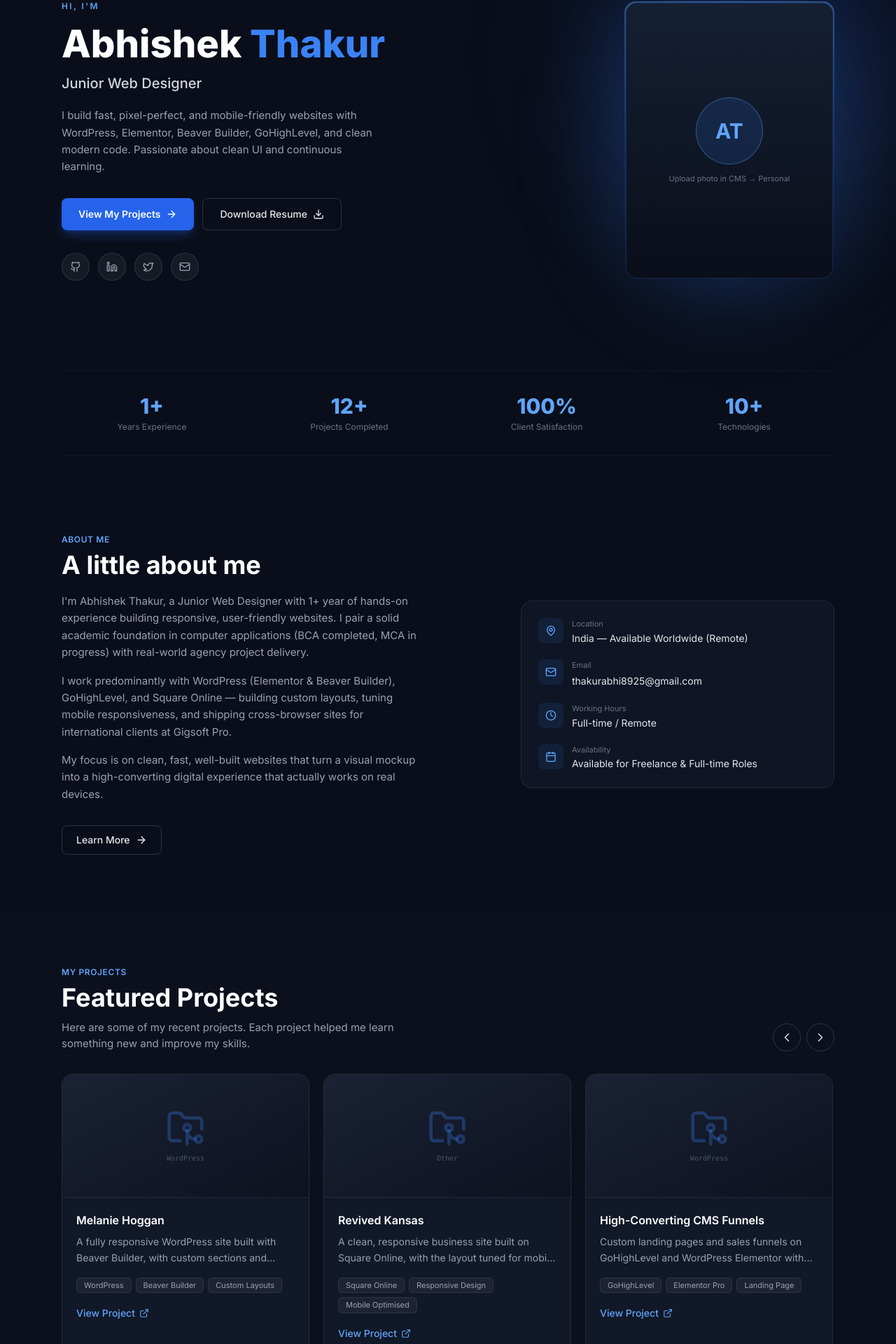
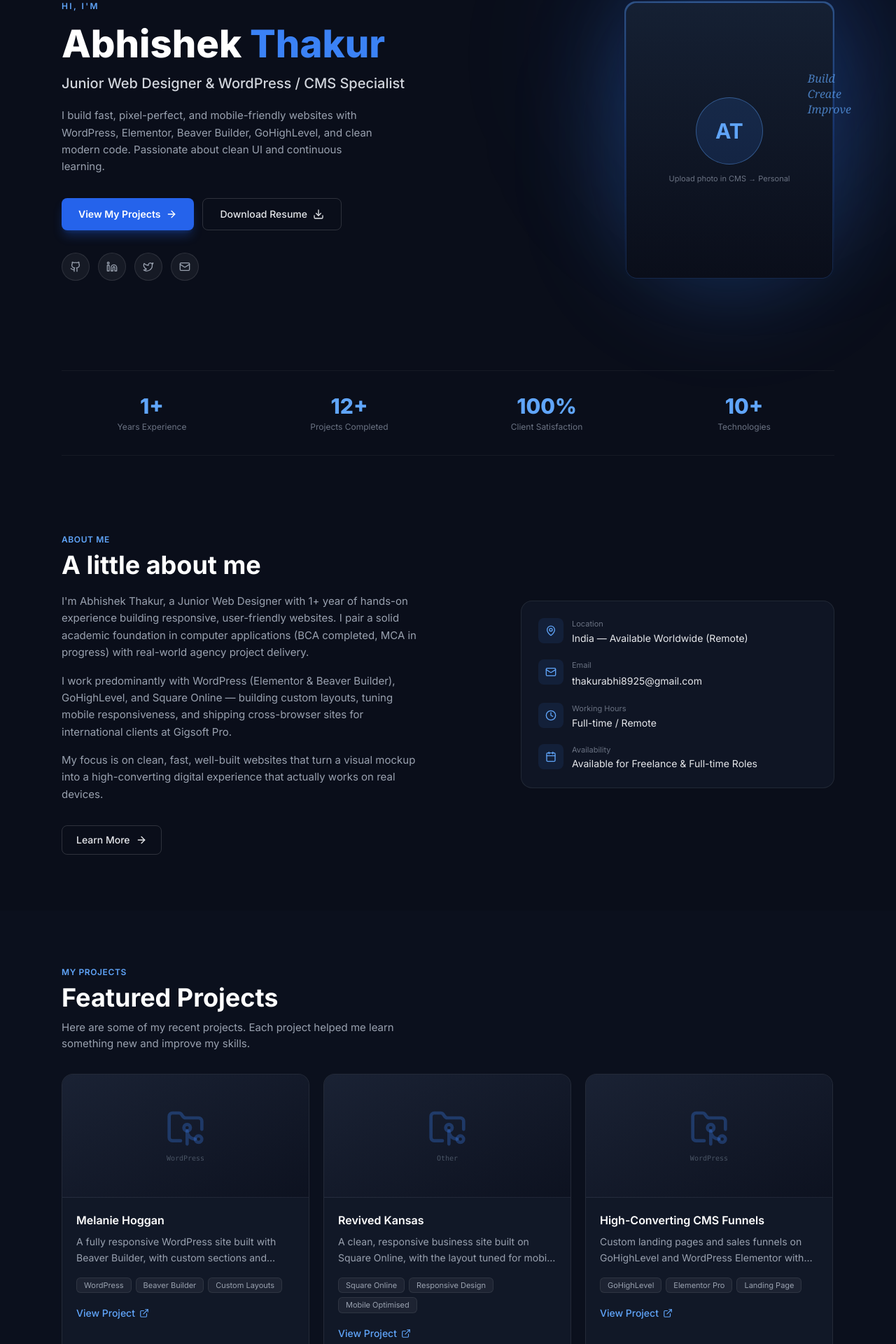
Before and after one commit to abhi-thakur01/portfolio, a React (Vite) app: page / in a window 1280 px wide. Shown: the part 167-2087 px from the top of the page at 70% size. Built offline with nearby package versions, Linux system fonts and the light colour scheme.

Commit message:
Full audit fixes: restore side text, remove dummy project, SEO, safe content defaults

```diff
--- a/content/personal.json
+++ b/content/personal.json
@@ -1,6 +1,6 @@
 {
   "name": "Abhishek Thakur",
-  "role": "Junior Web Designer",
+  "role": "Junior Web Designer & WordPress / CMS Specialist",
   "bio": "I build fast, pixel-perfect, and mobile-friendly websites with WordPress, Elementor, Beaver Builder, GoHighLevel, and clean modern code. Passionate about clean UI and continuous learning.",
   "email": "thakurabhi8925@gmail.com",
   "phone": "+91 82192 88267",
@@ -13,26 +13,14 @@
   "resumeUrl": "#",
   "photo": "",
   "greeting": "Hi, I'm",
-  "photoSideText": [],
+  "photoSideText": ["Build", "Create", "Improve"],
   "ctaPrimary": "View My Projects",
   "ctaSecondary": "Download Resume",
   "stats": [
-    {
-      "value": "1+",
-      "label": "Years Experience"
-    },
-    {
-      "value": "12+",
-      "label": "Projects Completed"
-    },
-    {
-      "value": "100%",
-      "label": "Client Satisfaction"
-    },
-    {
-      "value": "10+",
-      "label": "Technologies"
-    }
+    { "value": "1+", "label": "Years Experience" },
+    { "value": "12+", "label": "Projects Completed" },
+    { "value": "100%", "label": "Client Satisfaction" },
+    { "value": "10+", "label": "Technologies" }
   ],
   "agency": {
     "role": "Junior Web Designer",
--- a/content/projects.json
+++ b/content/projects.json
@@ -4,11 +4,7 @@
       "id": "melanie-hoggan",
       "title": "Melanie Hoggan",
       "description": "A fully responsive WordPress site built with Beaver Builder, with custom sections and layouts aimed at better engagement — a polished result for an international client.",
-      "tags": [
-        "WordPress",
-        "Beaver Builder",
-        "Custom Layouts"
-      ],
+      "tags": ["WordPress", "Beaver Builder", "Custom Layouts"],
       "category": "WordPress",
       "image": "",
       "link": "https://melaniehoggan.com/"
@@ -17,11 +13,7 @@
       "id": "revived-kansas",
       "title": "Revived Kansas",
       "description": "A clean, responsive business site built on Square Online, with the layout tuned for mobile users. Delivered as client work at Gigsoft Pro.",
-      "tags": [
-        "Square Online",
-        "Responsive Design",
-        "Mobile Optimised"
-      ],
+      "tags": ["Square Online", "Responsive Design", "Mobile Optimised"],
       "category": "Other",
       "image": "",
       "link": "https://www.revivedkansas.info/"
@@ -30,27 +22,10 @@
       "id": "gohighlevel-funnels",
       "title": "High-Converting CMS Funnels",
       "description": "Custom landing pages and sales funnels on GoHighLevel and WordPress Elementor with multi-step lead capture and crisp visual hierarchy.",
-      "tags": [
-        "GoHighLevel",
-        "Elementor Pro",
-        "Landing Page"
-      ],
+      "tags": ["GoHighLevel", "Elementor Pro", "Landing Page"],
       "category": "WordPress",
       "image": "",
       "link": "#contact"
-    },
-    {
-      "id": "new-1789110988237",
-      "title": "New Project",
-      "description": "A fully responsive WordPress site built with Beaver Builder, with custom sections and layouts aimed at better engagement — a polished result for an international client.",
-      "tags": [
-        "WordPress",
-        "Beaver Builder",
-        "Custom Layouts"
-      ],
-      "category": "WordPress",
-      "image": "",
-      "link": "https://melaniehoggan.com/"
     }
   ]
 }
--- a/index.html
+++ b/index.html
@@ -3,8 +3,8 @@
   <head>
     <meta charset="UTF-8" />
     <meta name="viewport" content="width=device-width, initial-scale=1.0" />
-    <title>Abhishek Thakur — Frontend Developer</title>
-    <meta name="description" content="Abhishek Thakur — Frontend Developer building responsive web apps with React, JavaScript, and Tailwind CSS." />
+    <title>Abhishek Thakur — Junior Web Designer | WordPress & CMS</title>
+    <meta name="description" content="Abhishek Thakur — Junior Web Designer specializing in WordPress, Elementor, Beaver Builder, GoHighLevel and responsive websites." />
     <meta name="author" content="Abhishek Thakur" />
     <meta name="robots" content="index, follow" />
     <link rel="canonical" href="https://portfolio-delta-flax-28.vercel.app/" />
@@ -13,8 +13,8 @@
 
     <meta property="og:type" content="website" />
     <meta property="og:url" content="https://portfolio-delta-flax-28.vercel.app/" />
-    <meta property="og:title" content="Abhishek Thakur — Frontend Developer" />
-    <meta property="og:description" content="Frontend Developer building modern, responsive web applications with React, JavaScript and Tailwind CSS." />
+    <meta property="og:title" content="Abhishek Thakur — Junior Web Designer | WordPress & CMS" />
+    <meta property="og:description" content="Junior Web Designer specializing in WordPress, Elementor, Beaver Builder, GoHighLevel and responsive websites." />
     <meta property="og:image" content="https://portfolio-delta-flax-28.vercel.app/og-image.png" />
 
     <link rel="preconnect" href="https://fonts.googleapis.com" />
--- a/src/components/Projects.jsx
+++ b/src/components/Projects.jsx
@@ -6,6 +6,7 @@ export function Projects() {
   const trackRef = useRef(null);
   const [canScroll, setCanScroll] = useState(false);
   const drag = useRef({ active: false, startX: 0, scrollLeft: 0, moved: false });
+  const list = Array.isArray(projects) ? projects : [];
 
   const updateScrollState = () => {
     const el = trackRef.current;
@@ -17,7 +18,7 @@ export function Projects() {
     updateScrollState();
     window.addEventListener("resize", updateScrollState);
     return () => window.removeEventListener("resize", updateScrollState);
-  }, [projects]);
+  }, [list.length]);
 
   const scrollByCard = (dir) => {
     const el = trackRef.current;
@@ -74,7 +75,7 @@ export function Projects() {
             </p>
           </div>
 
-          {projects.length > 3 && (
+          {list.length > 3 && (
             <div className="flex items-center gap-2 shrink-0">
               <button
                 type="button"
@@ -106,7 +107,7 @@ export function Projects() {
           className="flex gap-5 overflow-x-auto pb-3 cursor-grab scroll-smooth snap-x snap-mandatory [-ms-overflow-style:none] [scrollbar-width:none] [&::-webkit-scrollbar]:hidden active:cursor-grabbing"
           style={{ WebkitOverflowScrolling: "touch", touchAction: "pan-x" }}
         >
-          {projects.map((project) => (
+          {list.map((project) => (
             <article
               key={project.id}
               data-project-card
@@ -137,7 +138,7 @@ export function Projects() {
                 </p>
 
                 <div className="flex flex-wrap gap-1.5 mb-4">
-                  {project.tags.map((tag) => (
+                  {(project.tags || []).map((tag) => (
                     <span
                       key={tag}
                       className="px-2.5 py-0.5 rounded-md bg-white/5 border border-white/8 text-[11px] text-gray-400"
@@ -148,7 +149,7 @@ export function Projects() {
                 </div>
 
                 <a
-                  href={project.link}
+                  href={project.link || "#"}
                   target={project.link?.startsWith("http") ? "_blank" : undefined}
                   rel="noreferrer"
                   onClick={(e) => {
@@ -167,7 +168,7 @@ export function Projects() {
           ))}
         </div>
 
-        {canScroll && projects.length > 3 && (
+        {canScroll && list.length > 3 && (
           <p className="text-[11px] text-gray-600 mt-3">Drag, swipe, or use arrows to browse more</p>
         )}
       </div>
--- a/src/data/content.js
+++ b/src/data/content.js
@@ -5,10 +5,65 @@ import skillsJson from "../../content/skills.json";
 import experienceJson from "../../content/experience.json";
 import navJson from "../../content/nav.json";
 
-export const personal = personalJson;
-export const about = aboutJson;
-export const projects = projectsJson.items;
-export const skillIcons = skillsJson.skillIcons;
-export const otherTools = skillsJson.otherTools;
-export const experience = experienceJson.items;
-export const navLinks = navJson.links;
+export const personal = {
+  name: "Abhishek Thakur",
+  role: "Junior Web Designer",
+  bio: "",
+  email: "",
+  phone: "",
+  location: "",
+  workingHours: "",
+  availability: "",
+  github: "#",
+  linkedin: "#",
+  twitter: "",
+  resumeUrl: "#",
+  photo: "",
+  greeting: "Hi, I'm",
+  photoSideText: ["Build", "Create", "Improve"],
+  ctaPrimary: "View My Projects",
+  ctaSecondary: "Download Resume",
+  stats: [],
+  ...personalJson,
+  photoSideText:
+    Array.isArray(personalJson.photoSideText) && personalJson.photoSideText.length
+      ? personalJson.photoSideText
+      : ["Build", "Create", "Improve"],
+  stats: Array.isArray(personalJson.stats) ? personalJson.stats : [],
+};
+
+export const about = {
+  heading: "A little about me",
+  paragraphs: [],
+  ...aboutJson,
+  paragraphs: Array.isArray(aboutJson.paragraphs) ? aboutJson.paragraphs : [],
+};
+
+export const projects = (Array.isArray(projectsJson?.items) ? projectsJson.items : []).map((p) => ({
+  id: p.id || String(Math.random()),
+  title: p.title || "Untitled",
+  description: p.description || "",
+  tags: Array.isArray(p.tags) ? p.tags : [],
+  category: p.category || "Other",
+  image: p.image || "",
+  link: p.link || "#",
+}));
+
+export const skillIcons = Array.isArray(skillsJson?.skillIcons) ? skillsJson.skillIcons : [];
+export const otherTools = Array.isArray(skillsJson?.otherTools) ? skillsJson.otherTools : [];
+
+export const experience = (Array.isArray(experienceJson?.items) ? experienceJson.items : []).map((e) => ({
+  period: e.period || "",
+  title: e.title || "",
+  description: e.description || "",
+  tags: Array.isArray(e.tags) ? e.tags : [],
+}));
+
+export const navLinks = Array.isArray(navJson?.links) ? navJson.links : [
+  { href: "#home", label: "Home" },
+  { href: "#about", label: "About" },
+  { href: "#projects", label: "Projects" },
+  { href: "#skills", label: "Skills" },
+  { href: "#experience", label: "Experience" },
+  { href: "#contact", label: "Contact" },
+];
```
